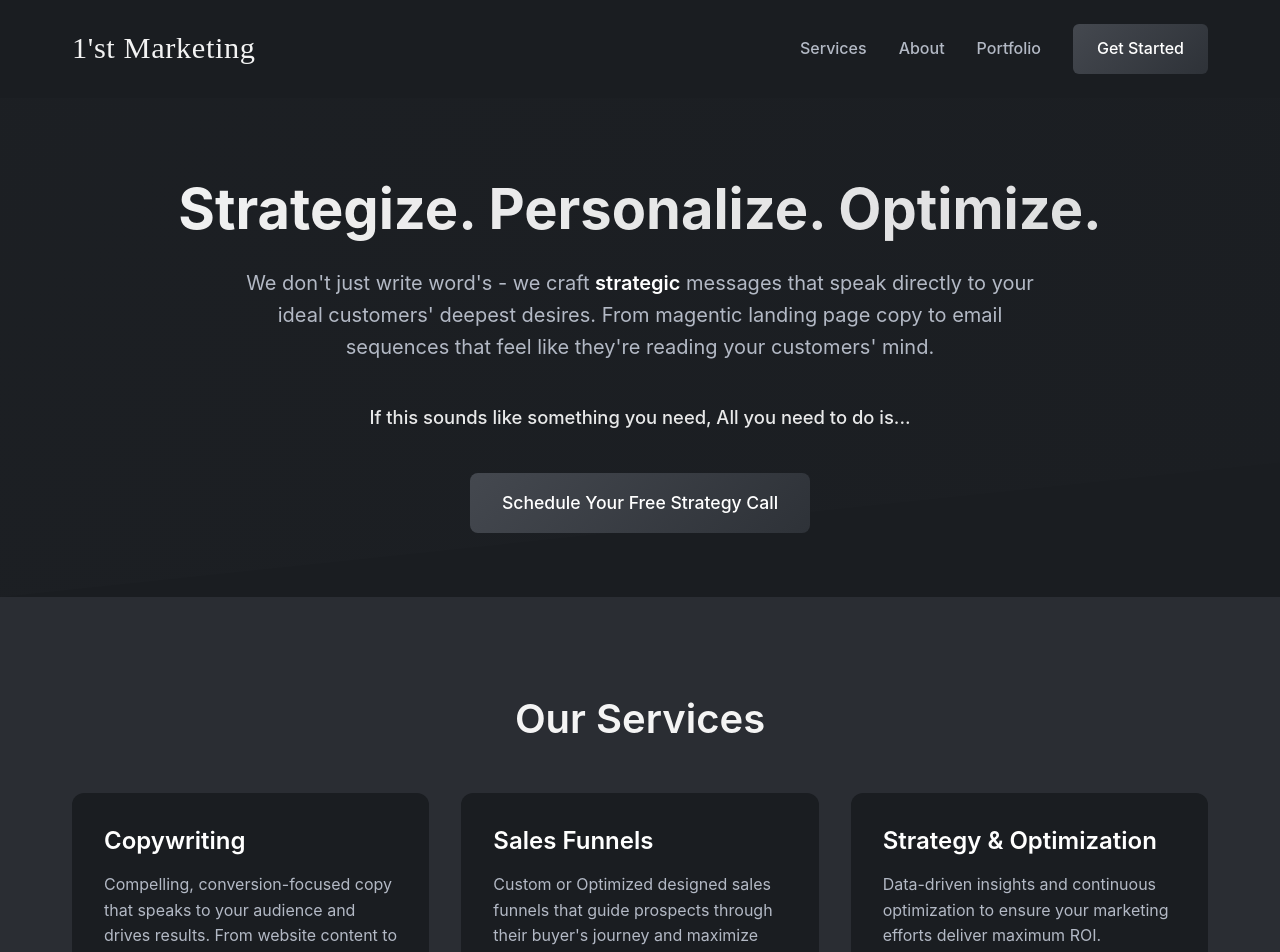
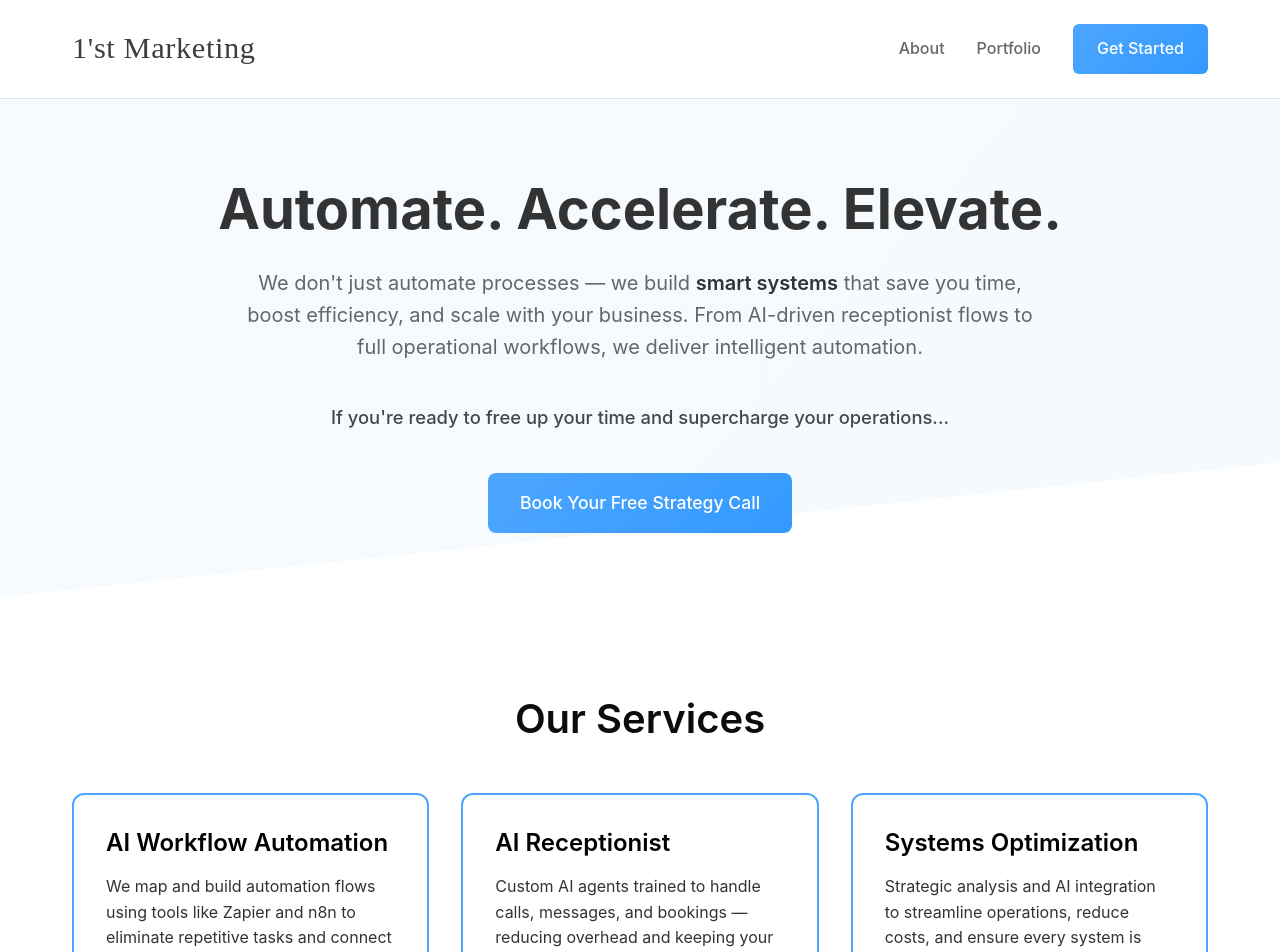
Before and after one commit to dawsonknudtson/first-marketing, a React (Create React App) app: page / in a window 1280 px wide. Shown: the top 952 px of the page. Built offline with nearby package versions, Linux system fonts and the light colour scheme.

Commit message:
updating business

```diff
--- a/src/App.js
+++ b/src/App.js
@@ -18,7 +18,7 @@ const structuredData = {
     "email": "dawson@1st-marketing.com",
     "contactType": "customer service"
   },
-  "description": "Strategic copywriting and marketing services that convert. We craft personalized messages that speak directly to your ideal customers."
+  "description": "We don't just automate processes — we build smart systems that save you time, boost efficiency, and scale with your business. From AI-driven receptionist flows to full operational workflows, we deliver intelligent automation."
 };
 
 function App() {
--- a/src/components/BookCall.jsx
+++ b/src/components/BookCall.jsx
@@ -46,19 +46,19 @@ function BookCall() {
     <BookingContainer>
       <Helmet>
         <title>Schedule a Free Strategy Call - First Marketing</title>
-        <meta name="description" content="Book a free marketing strategy call with First Marketing. Let's discuss how we can help your business grow with strategic copywriting and marketing services." />
-        <meta name="keywords" content="marketing consultation, strategy call, book appointment, marketing services" />
+        <meta name="description" content="Book a free automation strategy call with First Marketing. Let's discuss how we can help your business scale with AI workflow automation and smart systems." />
+        <meta name="keywords" content="automation consultation, strategy call, book appointment, AI automation services" />
         <link rel="canonical" href="https://1st-marketing.com/contact" />
         <script type="application/ld+json">
           {JSON.stringify({
             "@context": "https://schema.org",
             "@type": "Service",
-            "serviceType": "Marketing Consultation",
+            "serviceType": "Automation Consultation",
             "provider": {
               "@type": "Organization",
               "name": "First Marketing"
             },
-            "description": "Free marketing strategy consultation to discuss your business needs.",
+            "description": "Free automation strategy consultation to discuss your business automation needs.",
             "offers": {
               "@type": "Offer",
               "price": "0.00",
--- a/src/components/Home.jsx
+++ b/src/components/Home.jsx
@@ -39,9 +39,7 @@ const Title = styled.h1`
   font-size: 3.5rem;
   font-weight: 700;
   margin-bottom: 1.5rem;
-  background: linear-gradient(135deg, rgba(255, 255, 255, 0.95) 0%, rgba(255, 255, 255, 0.85) 100%);
-  -webkit-background-clip: text;
-  -webkit-text-fill-color: transparent;
+  color: var(--text);
   line-height: 1.2;
 
   @media (max-width: 768px) {
@@ -75,7 +73,7 @@ const CTAText = styled.p`
 const CTAButton = styled(Link)`
   display: inline-block;
   background: var(--gradient-primary);
-  color: var(--text);
+  color: #ffffff;
   padding: 1rem 2rem;
   border-radius: 8px;
   font-weight: 500;
@@ -85,7 +83,7 @@ const CTAButton = styled(Link)`
 
   &:hover {
     transform: translateY(-2px);
-    box-shadow: 0 4px 20px rgba(0, 0, 0, 0.2);
+    box-shadow: 0 4px 20px rgba(77, 166, 255, 0.3);
   }
 `;
 
@@ -104,7 +102,7 @@ const SectionTitle = styled.h2`
   font-size: 2.5rem;
   text-align: center;
   margin-bottom: 3rem;
-  color: var(--text);
+  color: #000000;
   opacity: 0.95;
 `;
 
@@ -120,21 +118,23 @@ const ServiceCard = styled.div`
   border-radius: 12px;
   padding: 2rem;
   transition: all 0.3s ease;
+  border: 2px solid var(--primary);
 
   &:hover {
     transform: translateY(-5px);
-    box-shadow: 0 4px 20px rgba(0, 0, 0, 0.2);
+    box-shadow: 0 4px 20px rgba(77, 166, 255, 0.2);
+    border-color: var(--primary-dark);
   }
 `;
 
 const ServiceTitle = styled.h3`
   font-size: 1.5rem;
   margin-bottom: 1rem;
-  color: var(--text);
+  color: #000000;
 `;
 
 const ServiceDescription = styled.p`
-  color: var(--text-secondary);
+  color: #333333;
   line-height: 1.6;
 `;
 
@@ -157,13 +157,13 @@ const FooterText = styled.p`
 `;
 
 const EmailLink = styled.a`
-  color: var(--text);
+  color: var(--primary);
   text-decoration: none;
   font-weight: 500;
   transition: all 0.3s ease;
 
   &:hover {
-    color: var(--accent);
+    color: var(--primary-dark);
   }
 `;
 
@@ -171,20 +171,20 @@ function Home() {
   return (
     <HomeContainer>
       <Helmet>
-        <title>First Marketing - Strategic Copywriting & Marketing Services</title>
-        <meta name="description" content="We craft strategic messages that speak directly to your ideal customers. From landing pages to email sequences that drive conversions and grow your business." />
-        <meta name="keywords" content="copywriting, sales funnels, marketing strategy, conversion optimization" />
+        <title>First Marketing - AI Workflow Automation & Smart Systems</title>
+        <meta name="description" content="We don't just automate processes — we build smart systems that save you time, boost efficiency, and scale with your business. From AI-driven receptionist flows to full operational workflows." />
+        <meta name="keywords" content="AI automation, workflow automation, AI receptionist, systems optimization, business automation" />
         <link rel="canonical" href="https://1st-marketing.com/" />
         <script type="application/ld+json">
           {JSON.stringify({
             "@context": "https://schema.org",
             "@type": "WebPage",
-            "name": "First Marketing - Strategic Copywriting & Marketing Services",
-            "description": "We craft strategic messages that speak directly to your ideal customers' deepest desires.",
+            "name": "First Marketing - AI Workflow Automation & Smart Systems",
+            "description": "We don't just automate processes — we build smart systems that save you time, boost efficiency, and scale with your business.",
             "mainEntity": {
               "@type": "Service",
-              "name": "Marketing Services",
-              "serviceType": "Marketing",
+              "name": "Automation Services",
+              "serviceType": "Business Automation",
               "provider": {
                 "@type": "Organization",
                 "name": "First Marketing"
@@ -192,15 +192,15 @@ function Home() {
               "offers": [
                 {
                   "@type": "Offer",
-                  "name": "Copywriting"
+                  "name": "AI Workflow Automation"
                 },
                 {
                   "@type": "Offer",
-                  "name": "Sales Funnels"
+                  "name": "AI Receptionist"
                 },
                 {
                   "@type": "Offer",
-                  "name": "Strategy & Optimization"
+                  "name": "Systems Optimization"
                 }
               ]
             }
@@ -209,14 +209,14 @@ function Home() {
       </Helmet>
       <Hero as="section" aria-labelledby="hero-title">
         <HeroContent>
-          <Title id="hero-title">Strategize. Personalize. Optimize.</Title>
+          <Title id="hero-title">Automate. Accelerate. Elevate.</Title>
           <Subtitle>
-            We don't just write word's - we craft <AccentText>strategic</AccentText> messages that speak directly to your ideal customers' deepest desires. From magentic landing page copy to email sequences that feel like they're reading your customers' mind.
+            We don't just automate processes — we build <AccentText>smart systems</AccentText> that save you time, boost efficiency, and scale with your business. From AI-driven receptionist flows to full operational workflows, we deliver intelligent automation.
           </Subtitle>
           <CTAText>
-            If this sounds like something you need, All you need to do is...
+            If you're ready to free up your time and supercharge your operations...
           </CTAText>
-          <CTAButton to="/contact">Schedule Your Free Strategy Call</CTAButton>
+          <CTAButton to="/contact">Book Your Free Strategy Call</CTAButton>
         </HeroContent>
       </Hero>
 
@@ -225,21 +225,21 @@ function Home() {
           <SectionTitle id="services-title">Our Services</SectionTitle>
           <ServicesGrid>
             <ServiceCard>
-              <ServiceTitle>Copywriting</ServiceTitle>
+              <ServiceTitle>AI Workflow Automation</ServiceTitle>
               <ServiceDescription>
-                Compelling, conversion-focused copy that speaks to your audience and drives results. From website content to email sequences.
+                We map and build automation flows using tools like Zapier and n8n to eliminate repetitive tasks and connect your favorite platforms.
               </ServiceDescription>
             </ServiceCard>
             <ServiceCard>
-              <ServiceTitle>Sales Funnels</ServiceTitle>
+              <ServiceTitle>AI Receptionist</ServiceTitle>
               <ServiceDescription>
-                Custom or Optimized designed sales funnels that guide prospects through their buyer's journey and maximize conversions.
+                Custom AI agents trained to handle calls, messages, and bookings — reducing overhead and keeping your business running 24/7.
               </ServiceDescription>
             </ServiceCard>
             <ServiceCard>
-              <ServiceTitle>Strategy & Optimization</ServiceTitle>
+              <ServiceTitle>Systems Optimization</ServiceTitle>
               <ServiceDescription>
-                Data-driven insights and continuous optimization to ensure your marketing efforts deliver maximum ROI.
+                Strategic analysis and AI integration to streamline operations, reduce costs, and ensure every system is working in sync.
               </ServiceDescription>
             </ServiceCard>
           </ServicesGrid>
--- a/src/components/Navbar.jsx
+++ b/src/components/Navbar.jsx
@@ -15,11 +15,13 @@ const Nav = styled.nav`
   top: 0;
   z-index: 1000;
   transition: all 0.3s ease;
+  border-bottom: 1px solid #e0e0e0;
 
   &.scrolled {
     background-color: var(--background-light);
-    box-shadow: 0 4px 20px rgba(0, 0, 0, 0.1);
+    box-shadow: 0 4px 20px rgba(0, 0, 0, 0.05);
     padding: 1rem 0;
+    border-bottom: 1px solid #d0d0d0;
   }
 `;
 
@@ -237,7 +239,7 @@ const AboutDescription = styled.p`
 
 const ContactButton = styled(Link)`
   background: var(--gradient-primary);
-  color: var(--text);
+  color: #ffffff;
   padding: 0.75rem 1.5rem;
   border-radius: 6px;
   font-weight: 500;
@@ -245,7 +247,7 @@ const ContactButton = styled(Link)`
 
   &:hover {
     transform: translateY(-2px);
-    box-shadow: 0 4px 12px rgba(0, 0, 0, 0.2);
+    box-shadow: 0 4px 12px rgba(77, 166, 255, 0.3);
   }
 
   @media (max-width: 768px) {
@@ -288,36 +290,12 @@ function Navbar() {
           </HamburgerButton>
           <NavLinks className={isMenuOpen ? 'active' : ''}>
             <NavItem>
-              <NavLink as="span">Services</NavLink>
-              <DropdownContent>
-                <DropdownTitle>Our Services</DropdownTitle>
-                <ServiceItem>
-                  <ServiceTitle>Copywriting</ServiceTitle>
-                  <ServiceDescription>
-                    Compelling, conversion-focused copy that speaks to your audience and drives results. From website content to email sequences.
-                  </ServiceDescription>
-                </ServiceItem>
-                <ServiceItem>
-                  <ServiceTitle>Sales Funnels</ServiceTitle>
-                  <ServiceDescription>
-                    Custom Or Optimized sales funnels that guide prospects through their buyer's journey and maximize conversions.
-                  </ServiceDescription>
-                </ServiceItem>
-                <ServiceItem>
-                  <ServiceTitle>Strategy & Optimization</ServiceTitle>
-                  <ServiceDescription>
-                    Insights and continuous optimization to ensure your marketing efforts deliver maximum ROI for your dollar.
-                  </ServiceDescription>
-                </ServiceItem>
-              </DropdownContent>
-            </NavItem>
-            <NavItem>
               <NavLink as="span">About</NavLink>
               <DropdownContent>
                 <AboutContent>
-                  <AboutTitle>Transform Your Business with the Power of Words</AboutTitle>
+                  <AboutTitle>Transform Your Business with Smart Automation</AboutTitle>
                   <AboutDescription>
-                    We help Ecommerce, Coaching and Info-Business Scale through Coypwriting and Sales Funnels.
+                    We help businesses scale through AI workflow automation, smart receptionist systems, and intelligent process optimization.
                   </AboutDescription>
                 </AboutContent>
               </DropdownContent>
--- a/src/components/Portfolio.jsx
+++ b/src/components/Portfolio.jsx
@@ -57,16 +57,16 @@ function Portfolio() {
   return (
     <PortfolioContainer>
       <Helmet>
-        <title>Our Portfolio - First Marketing Case Studies</title>
-        <meta name="description" content="Explore our marketing case studies and success stories. See how First Marketing has helped businesses improve their conversions and grow through strategic marketing." />
-        <meta name="keywords" content="marketing portfolio, case studies, success stories, marketing results" />
+        <title>Our Portfolio - First Marketing Automation Case Studies</title>
+        <meta name="description" content="Explore our automation case studies and success stories. See how First Marketing has helped businesses streamline operations and scale through intelligent automation systems." />
+        <meta name="keywords" content="automation portfolio, case studies, success stories, AI automation results" />
         <link rel="canonical" href="https://1st-marketing.com/portfolio" />
         <script type="application/ld+json">
           {JSON.stringify({
             "@context": "https://schema.org",
             "@type": "CollectionPage",
             "name": "First Marketing Portfolio",
-            "description": "Case studies and success stories from our marketing projects.",
+            "description": "Case studies and success stories from our automation projects.",
             "mainEntity": {
               "@type": "ItemList",
               "itemListElement": []
--- a/src/index.css
+++ b/src/index.css
@@ -1,12 +1,12 @@
 :root {
-  --primary: #44484f;
-  --primary-light: #5a5f68;
-  --primary-dark: #2e3238;
-  --accent: #6e7684;
-  --text: #ffffff;
-  --text-secondary: #b3b9c5;
-  --background: #1a1d21;
-  --background-light: #2a2d33;
+  --primary: #4da6ff;
+  --primary-light: #66b3ff;
+  --primary-dark: #3399ff;
+  --accent: #4da6ff;
+  --text: #333333;
+  --text-secondary: #666666;
+  --background: #ffffff;
+  --background-light: #ffffff;
   --gradient-primary: linear-gradient(135deg, var(--primary) 0%, var(--primary-dark) 100%);
 }
 
@@ -27,7 +27,7 @@ body {
     sans-serif;
   -webkit-font-smoothing: antialiased;
   -moz-osx-font-smoothing: grayscale;
-  background-color: var(--background);
+  background-color: #ffffff;
   color: var(--text);
   line-height: 1.6;
 }
@@ -56,7 +56,7 @@ a:hover {
 
 button, .button {
   background: var(--gradient-primary);
-  color: var(--text);
+  color: #ffffff;
   border: none;
   padding: 12px 24px;
   border-radius: 6px;
@@ -67,7 +67,7 @@ button, .button {
 
 button:hover, .button:hover {
   transform: translateY(-2px);
-  box-shadow: 0 4px 12px rgba(0, 0, 0, 0.2);
+  box-shadow: 0 4px 12px rgba(77, 166, 255, 0.3);
 }
 
 .container {
```
